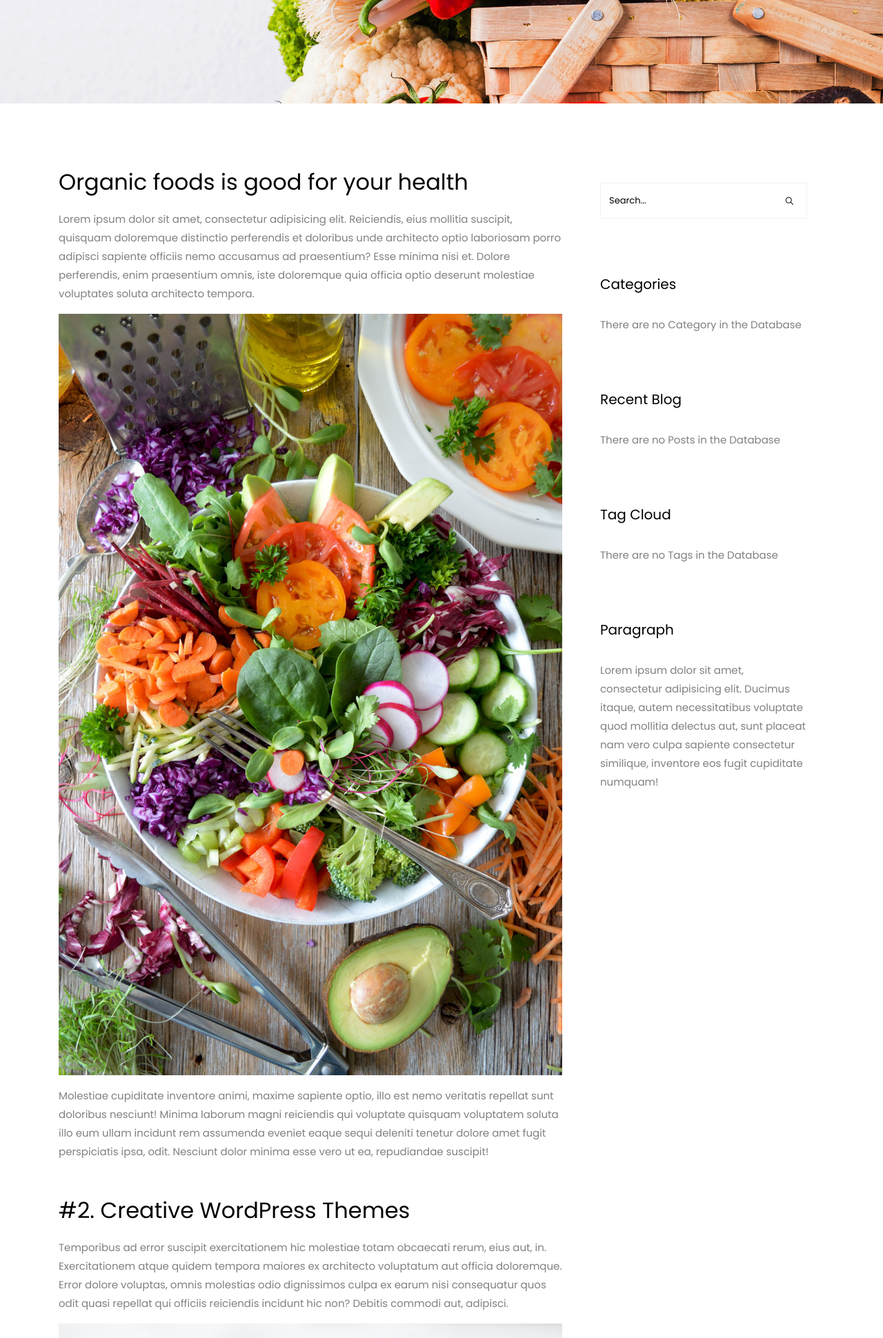
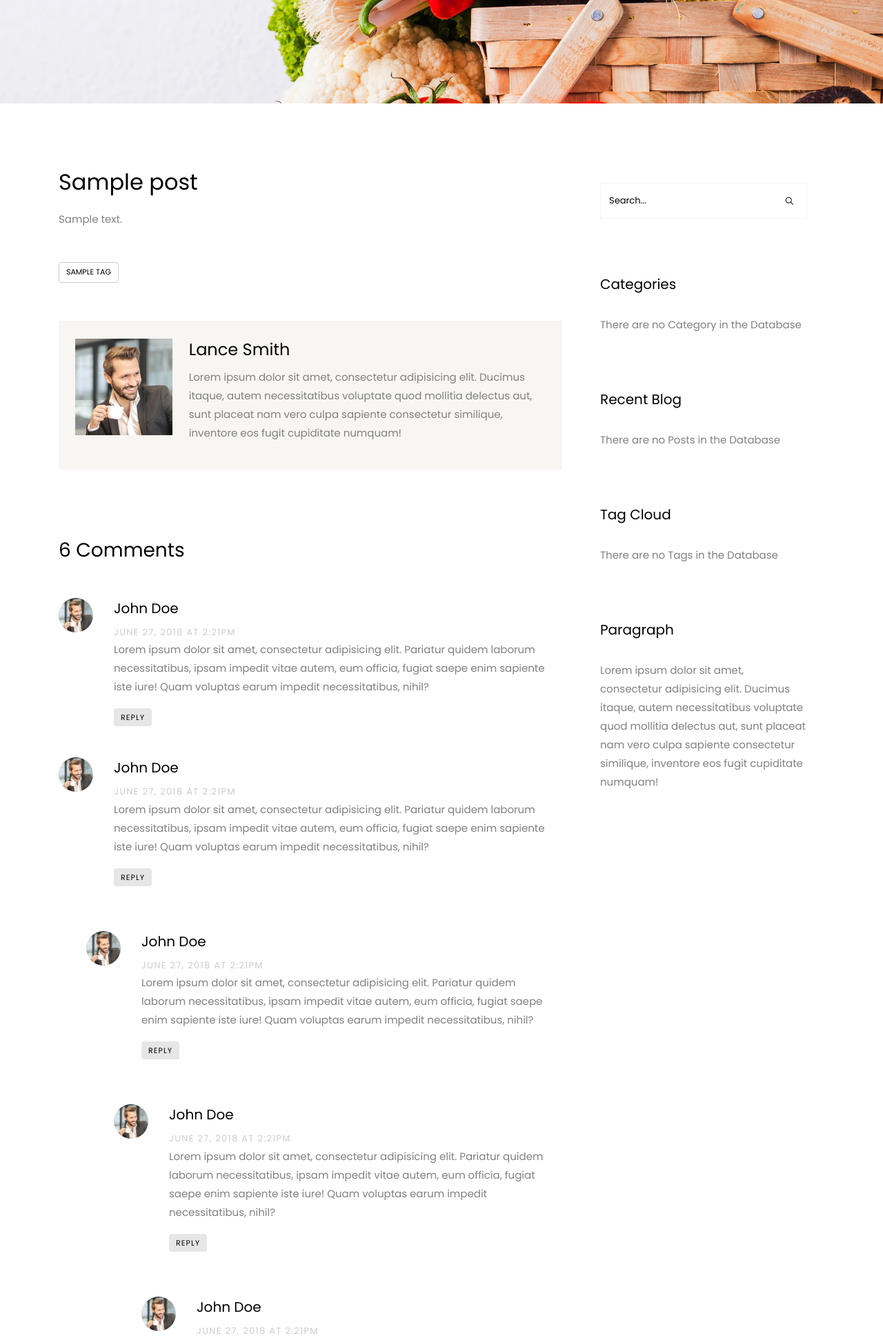
Before and after one commit to sajib1066/django-ecommerce, a Django app: page /blog/details/1 in a window 1280 px wide. Shown: the part 312-2252 px from the top of the page at 69% size. Run offline with Django 3.2, Linux system fonts and the light colour scheme; tables that the repository leaves empty hold one stand-in row (values such as "Sample post"); some libraries are stand-ins or nearby versions; some web fonts are replaced.

Commit message:
add details post content

```diff
--- a/blog/views.py
+++ b/blog/views.py
@@ -17,4 +17,8 @@
     return render(request, 'blog/blog.html', context)
 
 def post_details(request, post_id):
-    return render(request, 'blog/post-details.html')
+    post = Post.objects.get(id=post_id)
+    context = {
+        'post': post
+    }
+    return render(request, 'blog/post-details.html', context)
--- a/templates/blog/post-details.html
+++ b/templates/blog/post-details.html
@@ -17,27 +17,13 @@
       <div class="container">
         <div class="row">
           <div class="col-lg-8 ftco-animate">
-						<h2 class="mb-3">Organic foods is good for your health</h2>
-            <p>Lorem ipsum dolor sit amet, consectetur adipisicing elit. Reiciendis, eius mollitia suscipit, quisquam doloremque distinctio perferendis et doloribus unde architecto optio laboriosam porro adipisci sapiente officiis nemo accusamus ad praesentium? Esse minima nisi et. Dolore perferendis, enim praesentium omnis, iste doloremque quia officia optio deserunt molestiae voluptates soluta architecto tempora.</p>
-            <p>
-              <img src="images/image_1.jpg" alt="" class="img-fluid">
-            </p>
-            <p>Molestiae cupiditate inventore animi, maxime sapiente optio, illo est nemo veritatis repellat sunt doloribus nesciunt! Minima laborum magni reiciendis qui voluptate quisquam voluptatem soluta illo eum ullam incidunt rem assumenda eveniet eaque sequi deleniti tenetur dolore amet fugit perspiciatis ipsa, odit. Nesciunt dolor minima esse vero ut ea, repudiandae suscipit!</p>
-            <h2 class="mb-3 mt-5">#2. Creative WordPress Themes</h2>
-            <p>Temporibus ad error suscipit exercitationem hic molestiae totam obcaecati rerum, eius aut, in. Exercitationem atque quidem tempora maiores ex architecto voluptatum aut officia doloremque. Error dolore voluptas, omnis molestias odio dignissimos culpa ex earum nisi consequatur quos odit quasi repellat qui officiis reiciendis incidunt hic non? Debitis commodi aut, adipisci.</p>
-            <p>
-              <img src="images/image_2.jpg" alt="" class="img-fluid">
-            </p>
-            <p>Quisquam esse aliquam fuga distinctio, quidem delectus veritatis reiciendis. Nihil explicabo quod, est eos ipsum. Unde aut non tenetur tempore, nisi culpa voluptate maiores officiis quis vel ab consectetur suscipit veritatis nulla quos quia aspernatur perferendis, libero sint. Error, velit, porro. Deserunt minus, quibusdam iste enim veniam, modi rem maiores.</p>
-            <p>Odit voluptatibus, eveniet vel nihil cum ullam dolores laborum, quo velit commodi rerum eum quidem pariatur! Quia fuga iste tenetur, ipsa vel nisi in dolorum consequatur, veritatis porro explicabo soluta commodi libero voluptatem similique id quidem? Blanditiis voluptates aperiam non magni. Reprehenderit nobis odit inventore, quia laboriosam harum excepturi ea.</p>
-            <p>Adipisci vero culpa, eius nobis soluta. Dolore, maxime ullam ipsam quidem, dolor distinctio similique asperiores voluptas enim, exercitationem ratione aut adipisci modi quod quibusdam iusto, voluptates beatae iure nemo itaque laborum. Consequuntur et pariatur totam fuga eligendi vero dolorum provident. Voluptatibus, veritatis. Beatae numquam nam ab voluptatibus culpa, tenetur recusandae!</p>
-            <p>Voluptas dolores dignissimos dolorum temporibus, autem aliquam ducimus at officia adipisci quasi nemo a perspiciatis provident magni laboriosam repudiandae iure iusto commodi debitis est blanditiis alias laborum sint dolore. Dolores, iure, reprehenderit. Error provident, pariatur cupiditate soluta doloremque aut ratione. Harum voluptates mollitia illo minus praesentium, rerum ipsa debitis, inventore?</p>
+						<h2 class="mb-3">{{ post.title }}</h2>
+            <p>{{ post.content|safe }}</p>
             <div class="tag-widget post-tag-container mb-5 mt-5">
               <div class="tagcloud">
-                <a href="#" class="tag-cloud-link">Life</a>
-                <a href="#" class="tag-cloud-link">Sport</a>
-                <a href="#" class="tag-cloud-link">Tech</a>
-                <a href="#" class="tag-cloud-link">Travel</a>
+                {% for tag in post.tag.all %}
+                <a href="#" class="tag-cloud-link">{{ tag }}</a>
+                {% endfor %}
               </div>
             </div>
 
```
